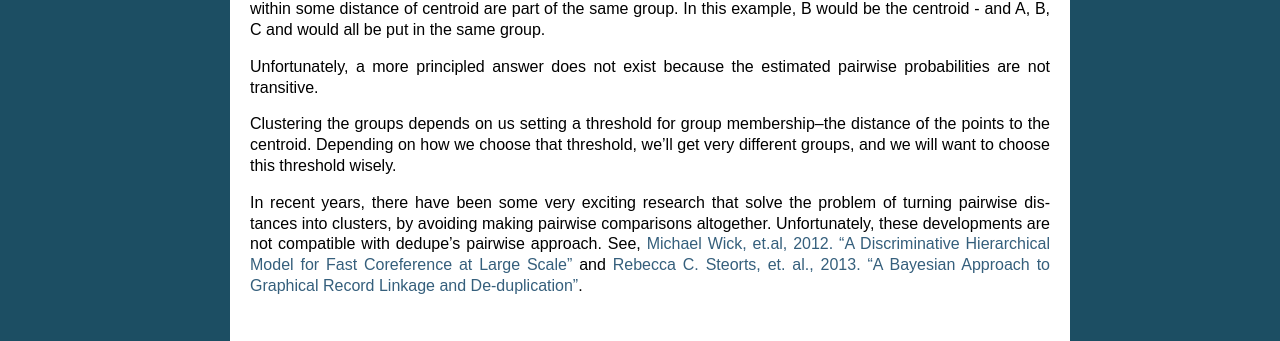
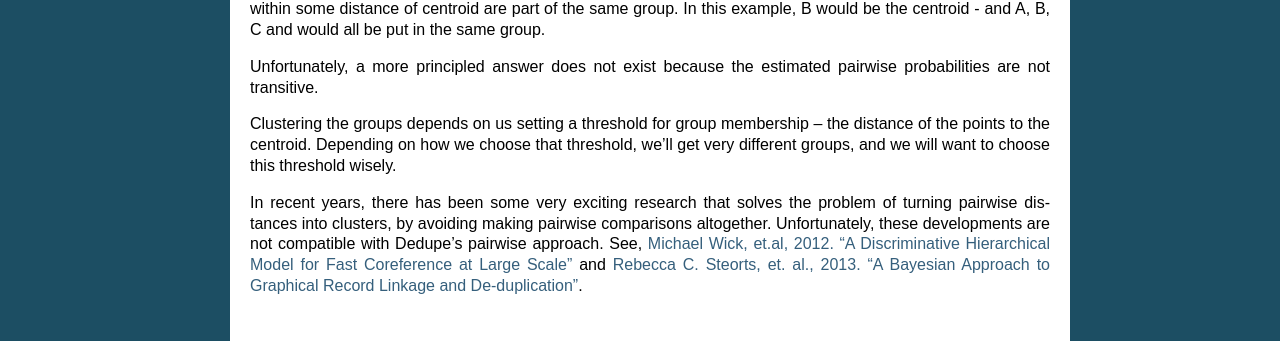
Before and after one commit to dedupeio/dedupe, a Sphinx documentation site: the page built from docs/Grouping-duplicates.rst, in a window 1280 px wide. Shown: the part 466-807 px from the top of the page. Built offline with Sphinx 7.4.7, drawn with Linux system fonts in a browser that asks for light colours.

Commit message:
fixed minor typos

```diff
--- a/docs/Grouping-duplicates.rst
+++ b/docs/Grouping-duplicates.rst
@@ -38,13 +38,13 @@ Unfortunately, a more principled answer does not exist because the
 estimated pairwise probabilities are not transitive.
 
 Clustering the groups depends on us setting a threshold for group
-membership--the distance of the points to the centroid. Depending on how
+membership -- the distance of the points to the centroid. Depending on how
 we choose that threshold, we'll get very different groups, and we will
 want to choose this threshold wisely.
 
-In recent years, there have been some very exciting research that
-solve the problem of turning pairwise distances into clusters, by
+In recent years, there has been some very exciting research that
+solves the problem of turning pairwise distances into clusters, by
 avoiding making pairwise comparisons altogether. Unfortunately, these
-developments are not compatible with dedupe's pairwise approach. See,
+developments are not compatible with Dedupe's pairwise approach. See,
 `Michael Wick, et.al, 2012. "A Discriminative Hierarchical Model for Fast Coreference at Large Scale" <http://people.cs.umass.edu/~sameer/files/hierar-coref-acl12.pdf>`__
 and `Rebecca C. Steorts, et. al., 2013. "A Bayesian Approach to Graphical Record Linkage and De-duplication" <http://arxiv.org/abs/1312.4645>`__.
```
